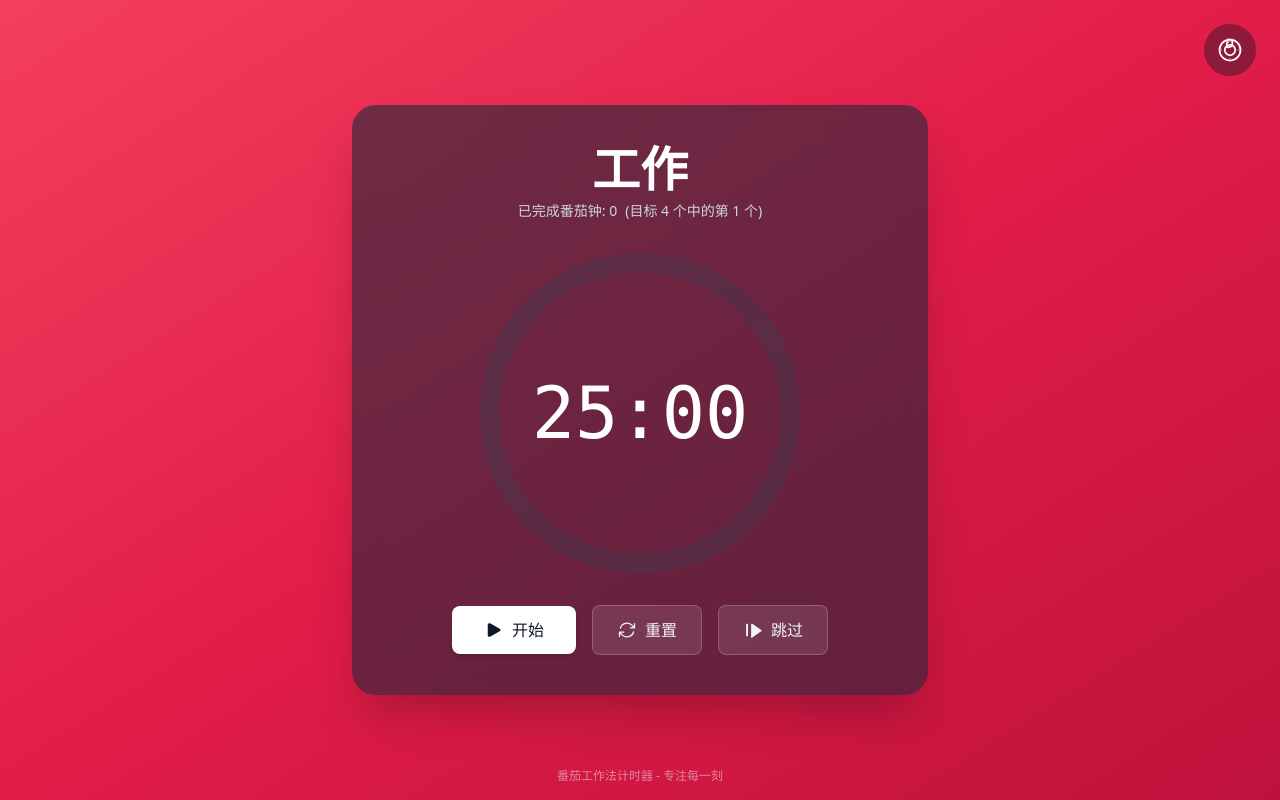
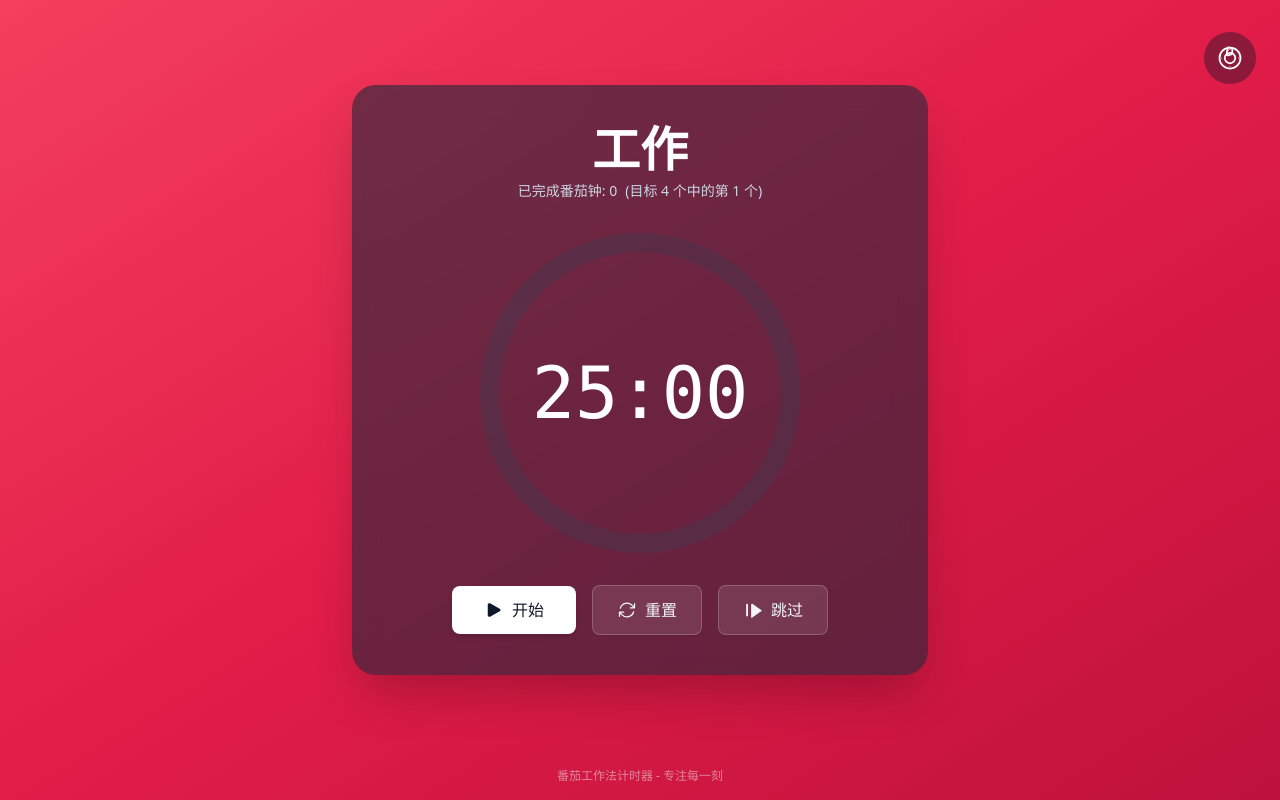
Before and after one commit to clark-CMD/Pomodoro, a React (Vite) app: page / in a window 1280 px wide. Built offline with nearby package versions, Linux system fonts and the light colour scheme.

Commit message:
Add files via upload

```diff
--- a/App.tsx
+++ b/App.tsx
@@ -356,13 +356,13 @@ const App: React.FC = () => {
     >
       <button
         onClick={() => setIsSettingsModalOpen(true)}
-        className="absolute top-4 right-4 sm:top-6 sm:right-6 p-3 bg-slate-900 bg-opacity-40 rounded-full backdrop-blur-sm text-white hover:bg-opacity-60 focus:outline-none focus:ring-2 focus:ring-white focus:ring-opacity-50 transition-all"
+        className="absolute top-6 right-4 sm:top-8 sm:right-6 p-3 bg-slate-900 bg-opacity-40 rounded-full backdrop-blur-sm text-white hover:bg-opacity-60 focus:outline-none focus:ring-2 focus:ring-white focus:ring-opacity-50 transition-all"
         aria-label="打开设置"
       >
         <SettingsIcon className="w-6 h-6 sm:w-7 sm:h-7" />
       </button>
 
-      <main className="flex flex-col items-center justify-center bg-slate-800 bg-opacity-60 backdrop-blur-lg rounded-3xl shadow-2xl p-6 sm:p-10 w-full max-w-lg sm:max-w-xl">
+      <main className="flex flex-col items-center justify-center bg-slate-800 bg-opacity-60 backdrop-blur-lg rounded-3xl shadow-2xl p-6 sm:p-10 w-full max-w-lg sm:max-w-xl mb-10">
         <div className="text-center mb-6 sm:mb-8">
           <h1 className="text-4xl sm:text-5xl font-bold text-white">
             {currentStageConfig.name}
```
